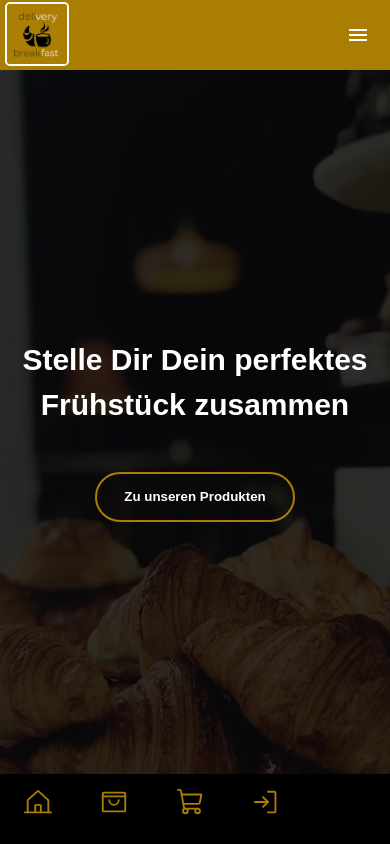
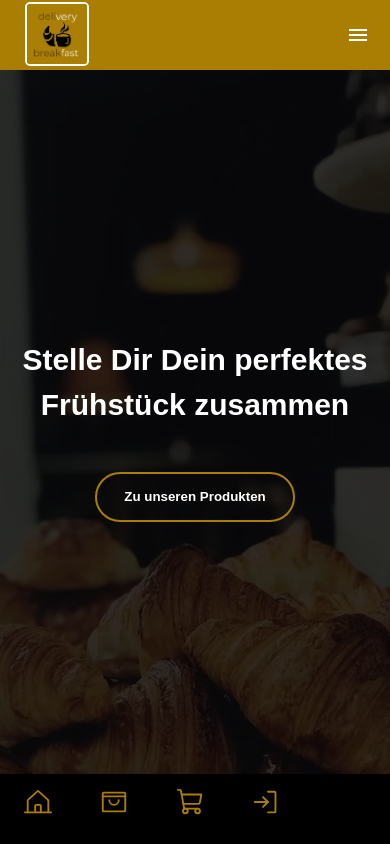
Before and after one commit to 2204Simon/Website-dynamisch, a React (Create React App) app in the folder my-app/: page / in a window 390 px wide. Shown: the top 844 px of the page. Built offline with nearby package versions, Linux system fonts and the light colour scheme.

Commit message:
Einrückung Logo auf mobil das bündig mit text

```diff
--- a/my-app/src/pages/BurgerMenu.tsx
+++ b/my-app/src/pages/BurgerMenu.tsx
@@ -35,7 +35,7 @@ export const StyledImg = styled.img`
   border-radius: 5px;
   line-height 1;
   margin-top: 5px;
-  margin-left:5px;
+  margin-left: 25px;
 `;
 
 const StyledBurgerIcon = styled(MenuIcon)`
```
